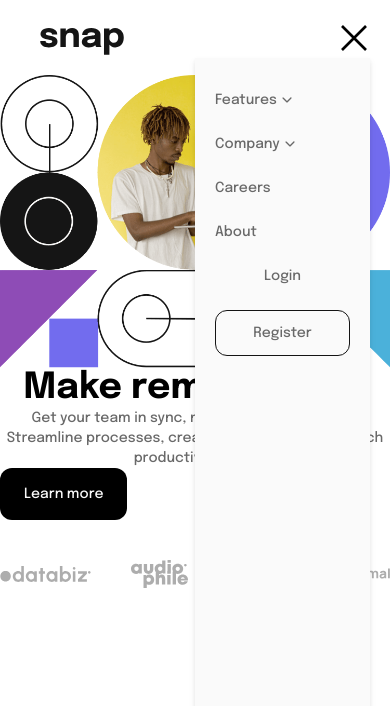
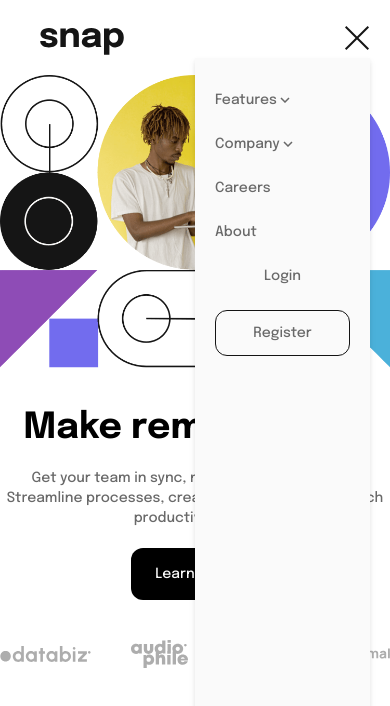
Before and after one commit to juniorthx3/intro-section-with-dropdown-navigation-main, a React (Create React App) app: page / in a window 390 px wide. Both pictures are taken after a click on the button 354 px from the left and 37 px from the top of the page. Shown: the top 706 px of the page. Built offline with nearby package versions, Linux system fonts and the light colour scheme.

Commit message:
Improve Header and fix mobile size

```diff
--- a/src/components/Header.jsx
+++ b/src/components/Header.jsx
@@ -1,12 +1,19 @@
 import {Link} from 'react-router-dom'
 import logo from '../images/logo.svg'
-import {GiHamburgerMenu} from 'react-icons/gi'
-import {GrClose} from 'react-icons/gr'
-import {IoIosArrowDown} from "react-icons/io"
 import { useState } from 'react'
+import arrowDown from '../images/icon-arrow-down.svg'
+import iconClose from '../images/icon-close-menu.svg'
+import iconMenu from '../images/icon-menu.svg'
+import iconTodo from '../images/icon-todo.svg'
+import iconPlanning from '../images/icon-planning.svg'
+import iconReminders from '../images/icon-reminders.svg'
+import iconCalendar from '../images/icon-calendar.svg'
 
 const Header = () => {
   const [open, setOpen] = useState(false)
+  const [openSub, setOpenSub] = useState(false)
+  const [openSub2, setOpenSub2] = useState(false)
+
   return (
     <nav className='relative mx-5 p-5'>
       <div className="flex items-center space-x-10">
@@ -15,8 +22,29 @@
         </div>
         <div className="hidden w-screen md:flex items-center justify-between text-mediumGray">
            <div className='space-x-10 text-sm'>
-              <Link to="/features" className="hover:text-almostBlack ">Features <IoIosArrowDown className='inline'/></Link>
-              <Link to="/company" className="hover:text-almostBlack">Company  <IoIosArrowDown className='inline' /></Link>
+              <Link to="/features" className="hover:text-almostBlack" onClick={()=>setOpenSub(!openSub)}>Features <img src={arrowDown} alt="" className="inline" />
+              {
+                openSub && (
+                  <div className='absolute top-10 bg-gray-200 flex flex-col rounded mt-3 p-3 text-sm w-32 space-y-2'>
+                    <Link to="/" className="hover:text-almostBlack"><img src={iconTodo} alt="" className="inline p-1" /> Todo List</Link>
+                    <Link to="/" className="hover:text-almostBlack"><img src={iconCalendar} alt="" className="inline p-1" /> Calendar</Link>
+                    <Link to="/" className="hover:text-almostBlack"><img src={iconReminders} alt="" className="inline p-1" /> Reminders</Link>
+                    <Link to="/" className="hover:text-almostBlack"><img src={iconPlanning} alt="" className="inline p-1" /> Planning</Link>
+                  </div>
+                )
+              }
+              </Link>
+              <Link to="/company" className="hover:text-almostBlack" onClick={()=>setOpenSub2(!openSub2)}>Company <img src={arrowDown} alt="" className="inline" />
+              {
+                openSub2 && (
+                  <div className='absolute top-10 bg-gray-200 flex flex-col rounded mt-3 p-3 text-sm w-32 space-y-2'>
+                    <Link to="/" className="hover:text-almostBlack">History</Link>
+                    <Link to="/" className="hover:text-almostBlack">Our Team</Link>
+                    <Link to="/" className="hover:text-almostBlack">Blog</Link>
+                  </div>
+                )
+              }
+              </Link>
               <Link to="/careers" className="hover:text-almostBlack">Careers</Link>
               <Link to="/about" className="hover:text-almostBlack">About</Link>
            </div>
@@ -27,15 +55,15 @@
         </div>
         <button id="menu-btn" onClick={()=>setOpen(!open)} className="absolute right-0 focus:outline-none md:hidden">
               {
-                open ? <GrClose size="2rem" /> : <GiHamburgerMenu size="2rem" />
+                open ? <img src={iconClose} alt="" /> : <img src={iconMenu} alt="" />
               }
         </button>
         {
           open && (
             <div className="md:hidden">
                 <div id="menu" className="text-sm absolute flex flex-col items-start px-5 self-end text-mediumGray py-8 mt-5 space-y-6 bg-almostWhite sm:w-auto sm:self-start w-1/2 h-screen left-1/2 -right-5 drop-shadow-md">
-                    <Link to="/features" className="hover:text-almostBlack">Features <IoIosArrowDown className='inline'/></Link>
-                    <Link to="/company" className="hover:text-almostBlack">Company <IoIosArrowDown className='inline'/></Link>
+                    <Link to="/features" className="hover:text-almostBlack">Features <img src={arrowDown} alt="" className="inline" /></Link>
+                    <Link to="/company" className="hover:text-almostBlack">Company <img src={arrowDown} alt="" className="inline" /></Link>
                     <Link to="/careers" className="hover:text-almostBlack">Careers</Link>
                     <Link to="/about" className="hover:text-almostBlack">About</Link>
                     <a href="/" className=" text-sm mx-auto hover:text-almostBlack">Login</a>
--- a/src/components/Hero.jsx
+++ b/src/components/Hero.jsx
@@ -10,14 +10,14 @@
     <section className='md:mx-32'>
         <div className="flex flex-col-reverse justify-evenly md:flex-row">
             <div className="max-w-md flex flex-col justify-center md:w-1/2">
-                <h1 className="text-4xl font-bold text-center md:text-6xl md:text-left md:mt-20 md:mb-8">
+                <h1 className="mt-10 text-4xl font-bold text-center md:text-6xl md:text-left md:mt-20 md:mb-8">
                     Make <span className='inline md:block'>remote work</span>
                 </h1>
-                <p className='flex items-center text-sm text-center text-mediumGray md:mb-10 md:text-lg md:text-left'>
+                <p className='mt-5 md:mt-0 flex items-center text-sm text-center text-mediumGray md:mb-10 md:text-lg md:text-left'>
                     Get your team in sync, no matter your location. Streamline processes,
                     create team rituals, and watch productivity soar.
                 </p>
-                <div className="flex items-center md:mb-20">
+                <div className="mx-auto mt-5 md:mt-0 flex items-center md:mx-0 md:mb-20">
                     <a href="/" className="bg-black text-almostWhite px-6 py-4 text-sm rounded-xl baseline hover:bg-almostWhite hover:border hover:border-black hover:text-black hover:font-bold">Learn more</a>
                 </div>
                 <div className='space-x-10 flex items-center pt-10'>
```
